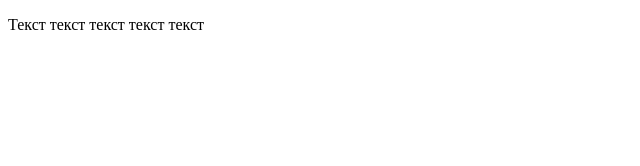
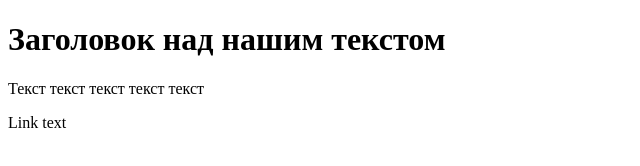
Before and after one commit to medvjed09/Git-Start, a plain HTML site: page test.html in a window 1280 px wide. Shown: the whole page, without its empty margins (0-640 px from the left). Drawn offline with Linux system fonts and the light colour scheme.

Commit message:
link and headers added

```diff
--- a/test.html
+++ b/test.html
@@ -1,9 +1,11 @@
 <!DOCTYPE html>
 <html>
     <head>
-        <title>Заголовок текста</title>
+        <title>Название нашего сайта</title>
     </head>
     <body>
+        <h1>Заголовок над нашим текстом</h1>
        <p>Текст текст текст текст текст</p>
+    <a href-"#header">Link text</a>
     </body>
 </html>
```
